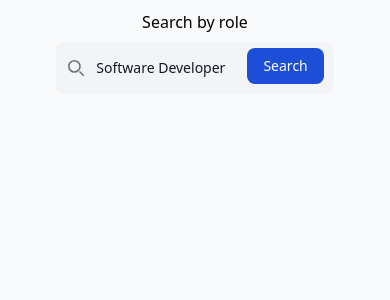
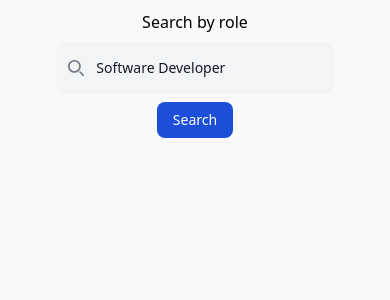
Before and after one commit to yogeshsingh2672000/job-board, a React (Create React App) app: page / in a window 390 px wide. Shown: the top 300 px of the page. Built offline with nearby package versions, Linux system fonts and the light colour scheme; no server answers.

Commit message:
fix search button placement on mobile/large screen

```diff
--- a/src/components/feed/Feed.tsx
+++ b/src/components/feed/Feed.tsx
@@ -76,11 +76,18 @@ function Feed() {
           <button
             onClick={handleSearch}
             type="submit"
-            className="text-white absolute end-2.5 bottom-2.5 bg-blue-700 hover:bg-blue-800 focus:ring-4 focus:outline-none focus:ring-blue-300 font-medium rounded-lg text-sm px-4 py-2"
+            className="hidden text-white md:block absolute end-2.5 bottom-2.5 bg-blue-700 hover:bg-blue-800 focus:ring-4 focus:outline-none focus:ring-blue-300 font-medium rounded-lg text-sm px-4 py-2"
           >
             Search
           </button>
         </div>
+        <button
+          onClick={handleSearch}
+          type="submit"
+          className="md:hidden text-white end-2.5 bottom-2.5 bg-blue-700 hover:bg-blue-800 focus:ring-4 focus:outline-none focus:ring-blue-300 font-medium rounded-lg text-sm px-4 py-2"
+        >
+          Search
+        </button>
       </div>
       {isLoading ? (
         <div className="flex justify-center items-center">Loading...</div>
```
